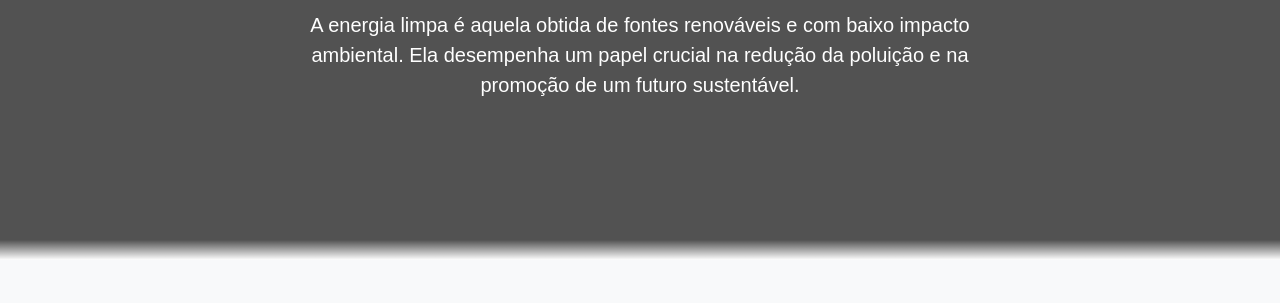
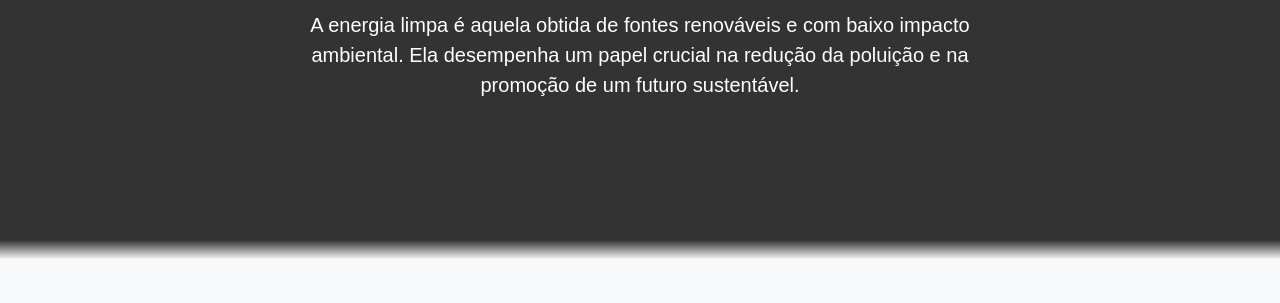
Before and after one commit to Ohmni-GS/front-end-Ohmni, a website: page index.html in a window 1280 px wide. Shown: the part 361-664 px from the top of the page. Drawn offline with nearby package versions, Linux system fonts and the light colour scheme; the site is published under a folder, as on GitHub Pages, so addresses that start at the root find nothing.

Commit message:
Update style.css

```diff
--- a/style.css
+++ b/style.css
@@ -48,7 +48,7 @@ header img {
 }
 
 #introducao {
-  background-image: url(/img/energialimpa.jpg);
+  background-image: url(img/energialimpa.jpg);
   background-size: cover;
   background-position: center;
   background-repeat: no-repeat;
```
